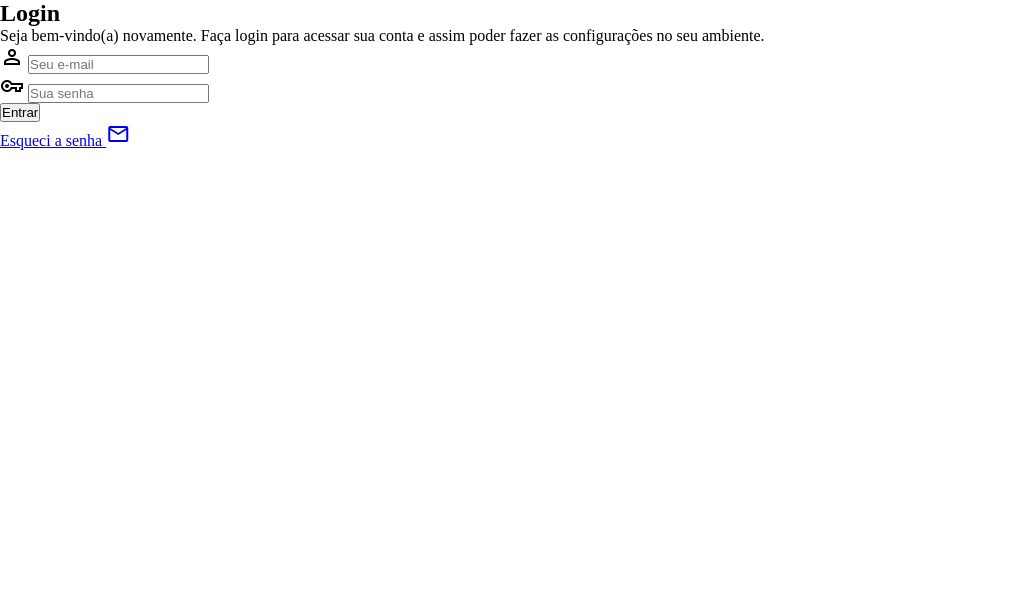
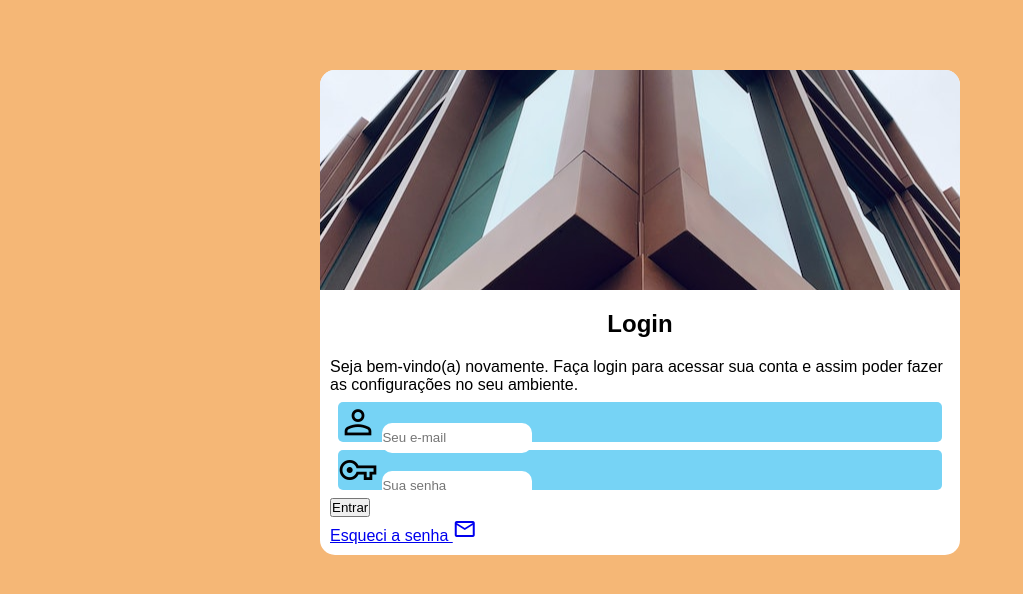
Before and after one commit to Gui-HR/Login, a plain HTML site: page index.html in a window 1280 px wide. Shown: the whole page, without its empty margins (0-1023 px from the left). Drawn offline with nearby package versions, Linux system fonts and the light colour scheme.

Commit message:
Add as cores

```diff
--- a/estilos/base.css
+++ b/estilos/base.css
@@ -7,7 +7,9 @@
 }
 
 :root{
-    cor-base: #F5B776;
+    --cor-base: #F5B776;
+    --cor-secu: #2F88A8;
+    --cor-comp: #76D3F5;
 
 }
 
@@ -16,9 +18,46 @@ html{
 }
 
 body{
-    background-color: ;
+    background-color: var(--cor-base);
+    font-family: Arial, Helvetica, sans-serif;
 }
 
 main{
-    background-color:white;
+    width: 50vw;
+    background-color: white;
+    margin: 70px auto;
+    padding: 10px;
+    border-radius: 15px;
 }
+
+main h1{
+    text-align: center;
+    margin: 20px 0px;
+}
+
+main #pattern{
+    margin: -10px -10px 0px -10px;
+    border-radius: 15px 15px 0px 0px;
+    height: 220px;
+    background: white url(../pattern-build.jpg) center  no-repeat;
+    background-size: cover;
+}
+
+form .dados{
+    border-radius: 5px;
+    height: 40px;
+    background-color: var(--cor-comp);
+    margin: 8px;
+}
+
+.dados span{
+    font-size: 2.5em;
+}
+
+.dados input{
+    border: none;
+    border-radius: 10px;
+    width: 150px;
+    height: 30px;
+
+}
--- a/index.html
+++ b/index.html
@@ -10,19 +10,16 @@
 </head>
 <body>
     <main>
-
-        <div>
-
-        </div>
+        <div id="pattern"></div>
         <section>
             <h1>Login</h1>
         <p>Seja bem-vindo(a) novamente. Faça login para acessar sua conta e assim poder fazer as configurações no seu ambiente.</p>
             <form action="" method="post">
-                <div>
+                <div class="dados">
                     <span class="material-symbols-outlined">person</span>
                     <input type="email" name="email" id="email" placeholder="Seu e-mail" >
                 </div>
-                <div>
+                <div class="dados">
                     <span class="material-symbols-outlined">vpn_key</span>
                     <input type="password" name="senha" id="senha" placeholder="Sua senha" minlength="8" maxlength="15">
                 </div>
```
